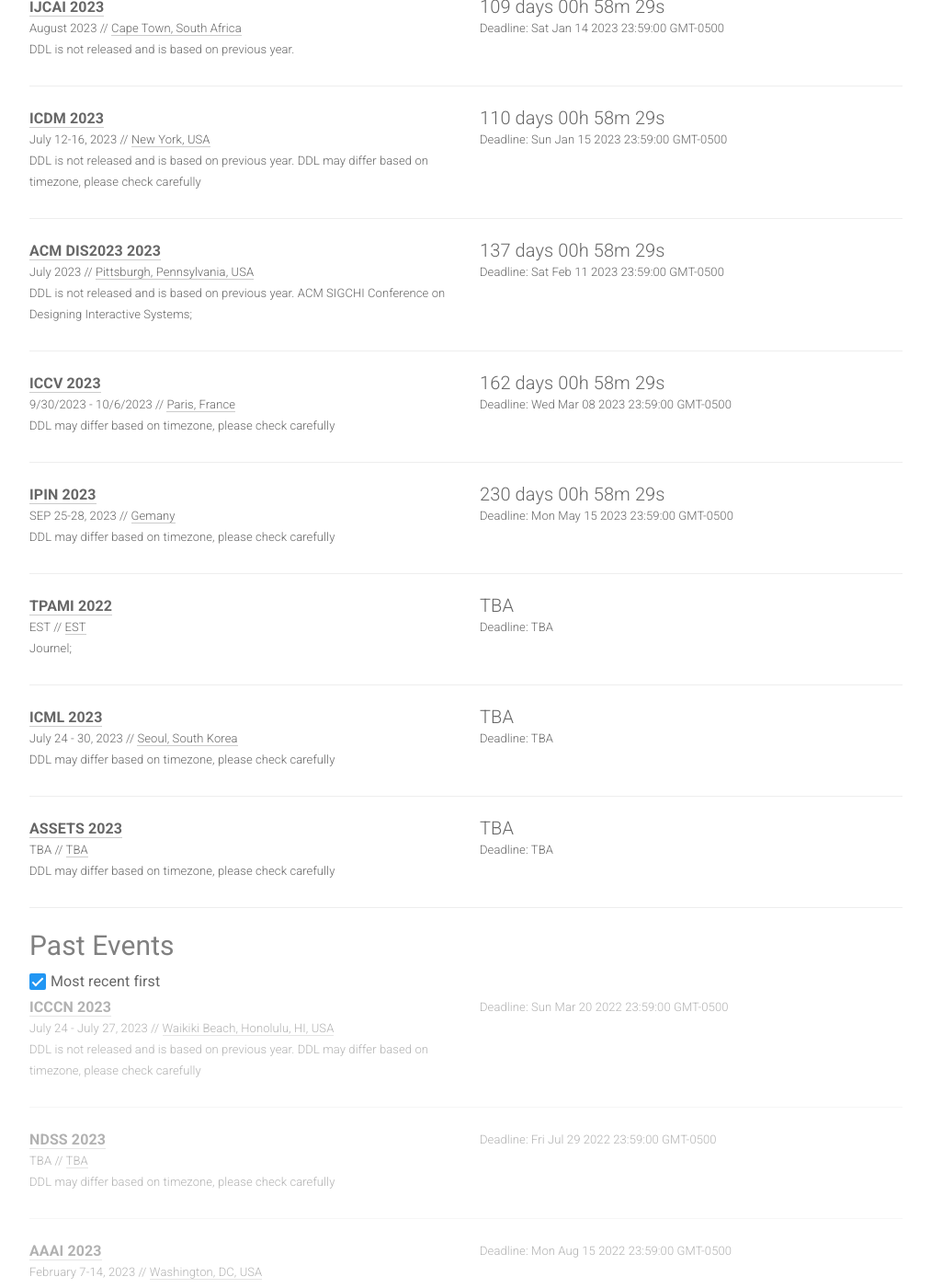
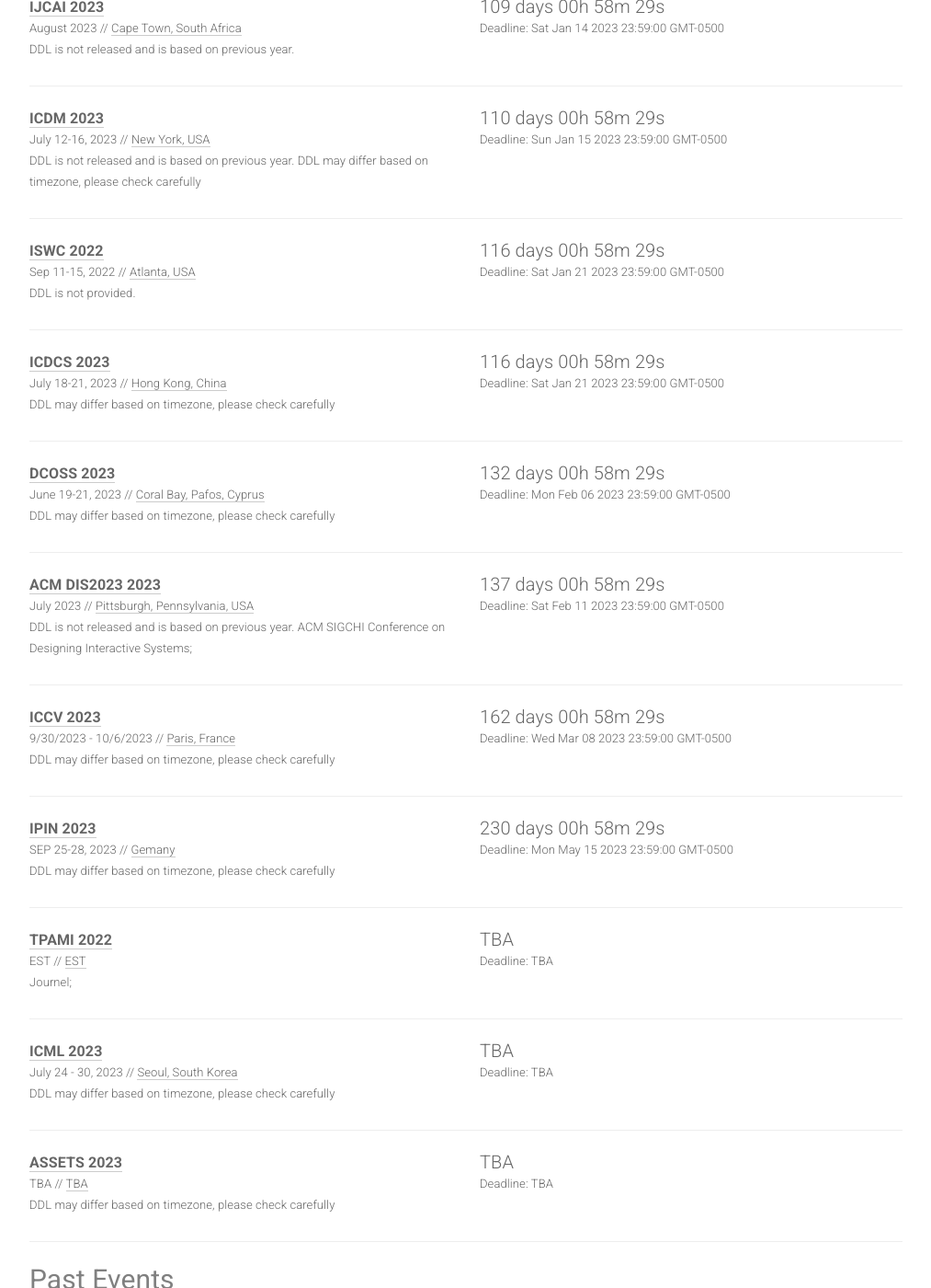
Before and after one commit to iot-psu/ai-deadlines, a Jekyll site: the page built from index.html, in a window 1280 px wide and 1400 px high, scrolled down 1640 px. Shown: the whole window at 92% size, without its empty margins (133-1146 px from the left). Built offline with Jekyll 4.4.1, drawn with Linux system fonts in a browser that asks for light colours; some of the changed text lies outside the part shown.

Commit message:
Update conferences.yml

```diff
--- a/_data/conferences.yml
+++ b/_data/conferences.yml
@@ -1,5 +1,49 @@
 
 ---
+- name: ISWC
+  year: 2022
+  id: ISWC2022
+  link: https://iswc.net/iswc22/
+  deadline: "2023-01-21 23:59:00"
+  timezone: EST
+  date: Sep 11-15, 2022
+  place:  Atlanta, USA
+  sub: MC
+  note: DDL is not provided.
+
+- name: ICDCS
+  year: 2023
+  id: ICDCS2023
+  link: https://secon2023.ieee-secon.org/
+  deadline: "2023-01-21 23:59:00"
+  timezone: EST
+  date: July 18-21, 2023
+  place:  Hong Kong, China
+  sub: CN
+  note: DDL may differ based on timezone, please check carefully
+
+- name: SECON
+  year: 2022
+  id: SECON2022
+  link: https://secon2022.ieee-secon.org/
+  deadline: "2022-05-16 23:59:00"
+  timezone: EST
+  date: 20–23 September 2022
+  place:  Virtual Conference
+  sub: CN
+  note: DDL may differ based on timezone, please check carefully
+
+- name: DCOSS
+  year: 2023
+  id: DCOSS2023
+  link: https://dcoss.org/
+  deadline: "2023-02-06 23:59:00"
+  timezone: EST
+  date: June 19-21, 2023
+  place:  Coral Bay, Pafos, Cyprus
+  sub: MC
+  note: DDL may differ based on timezone, please check carefully
+
 - name: ICCCN
   year: 2023
   id: ICCCN2023
```
